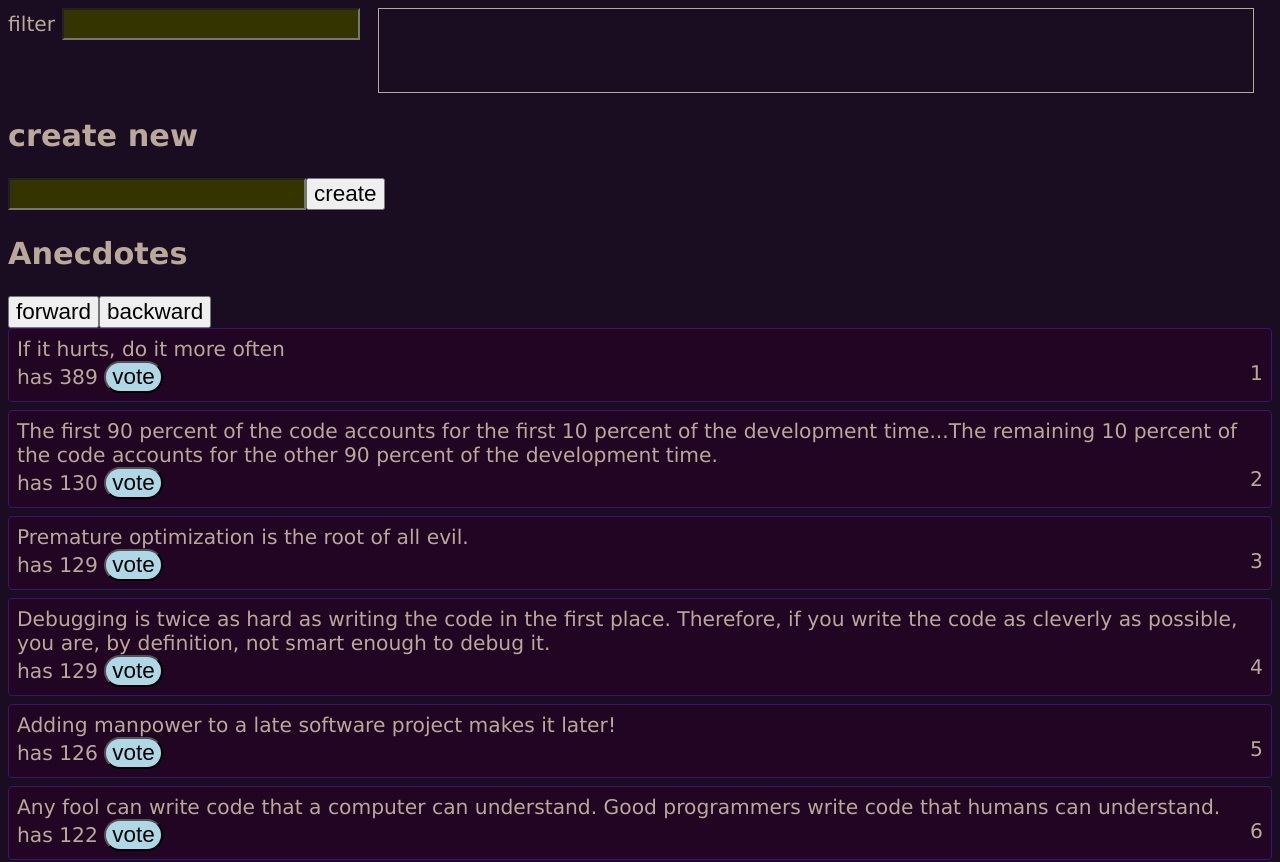
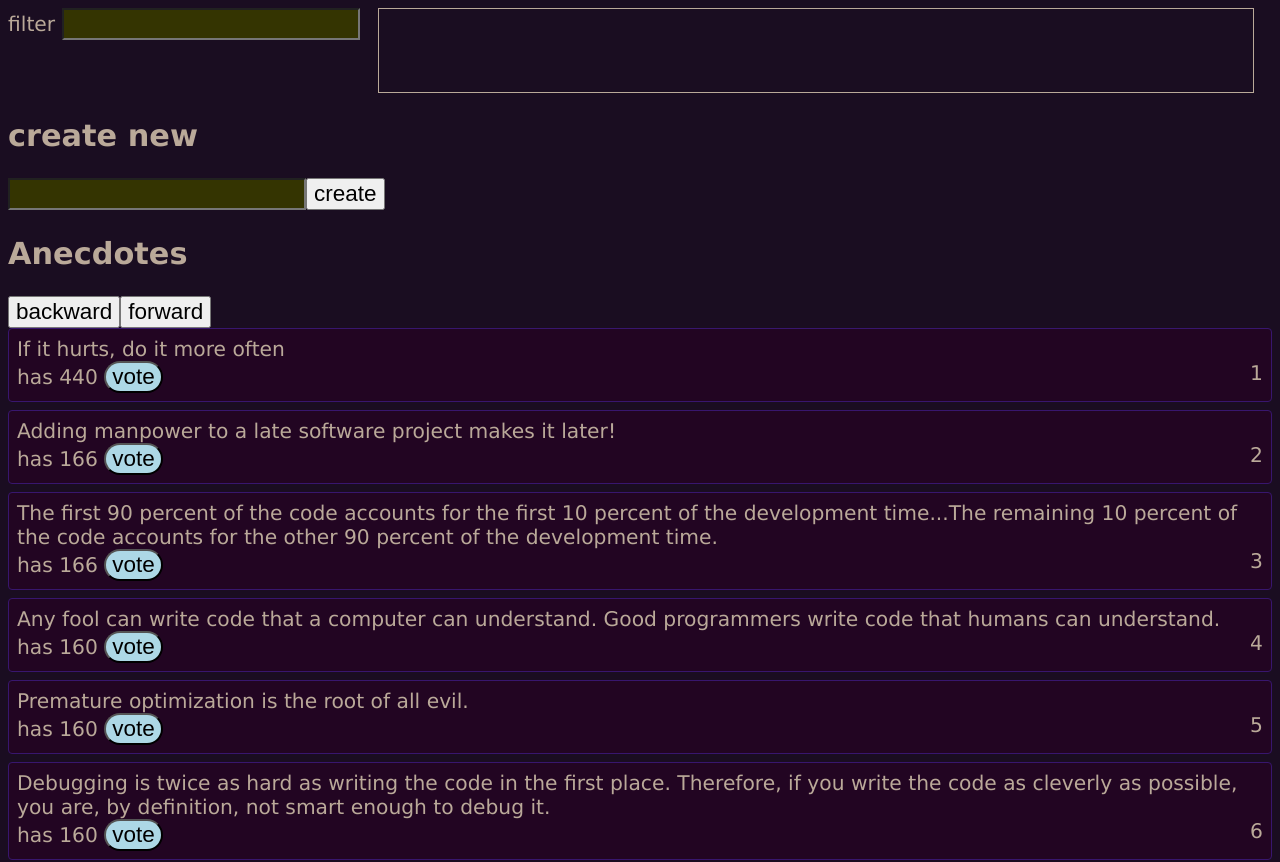
Before and after one commit to Varyperso/Helsinki, a React (Vite) app in the folder part6/Ex6.3-6.8/: page / in a window 1280 px wide. Shown: the top 862 px of the page. Built offline with nearby package versions, Linux system fonts and the light colour scheme; data requests are answered from the project's data file.

Commit message:
fixed history upon adding a new entry

```diff
--- a/part6/Ex6.3-6.8/anecdotesData.json
+++ b/part6/Ex6.3-6.8/anecdotesData.json
@@ -3,37 +3,37 @@
     {
       "content": "If it hurts, do it more often",
       "id": "47145",
-      "votes": 389
+      "votes": 440
     },
     {
       "content": "Adding manpower to a late software project makes it later!",
       "id": "21149",
-      "votes": 126
+      "votes": 166
     },
     {
       "content": "The first 90 percent of the code accounts for the first 10 percent of the development time...The remaining 10 percent of the code accounts for the other 90 percent of the development time.",
       "id": "69581",
-      "votes": 130
+      "votes": 166
     },
     {
       "content": "Any fool can write code that a computer can understand. Good programmers write code that humans can understand.",
       "id": "36975",
-      "votes": 122
+      "votes": 160
     },
     {
       "content": "Premature optimization is the root of all evil.",
       "id": "25170",
-      "votes": 129
+      "votes": 160
     },
     {
       "content": "Debugging is twice as hard as writing the code in the first place. Therefore, if you write the code as cleverly as possible, you are, by definition, not smart enough to debug it.",
       "id": "98312",
-      "votes": 129
+      "votes": 160
     },
     {
       "id": "86e4",
       "content": "h",
-      "votes": 122
+      "votes": 160
     }
   ]
 }
--- a/part6/Ex6.3-6.8/src/App.jsx
+++ b/part6/Ex6.3-6.8/src/App.jsx
@@ -4,16 +4,18 @@ import AnecdoteList from './components/AnecdoteList'
 import AnecdoteForm from './components/AnecdoteForm'
 import FilterAnecdotes from './components/FilterAnecdotes'
 import Notification from './components/Notification'
-import { useEffect } from 'react'
+import { useEffect, useState } from 'react'
 import { initializeAnecdotes } from './reducers/anecdoteSlice'
 
 
 const App = () => {
-
   const dispatch = useDispatch()
   useEffect(() => {
     dispatch(initializeAnecdotes())
   }, [])
+
+  const [history, setHistory] = useState([]) // record history when elements gets added or swapped
+  const [historyIndex, setHistoryIndex] = useState(0) // index of going back and forth in history
 
   return (
     <div>
@@ -21,8 +23,8 @@ const App = () => {
         <FilterAnecdotes />
         <Notification />
       </div>
-      <AnecdoteForm />
-      <AnecdoteList />
+      <AnecdoteForm history={history} historyIndex={historyIndex} />
+      <AnecdoteList history={history} setHistory={setHistory} historyIndex={historyIndex} setHistoryIndex={setHistoryIndex} />
     </div>
   )
 }
--- a/part6/Ex6.3-6.8/src/components/AnecdoteForm.jsx
+++ b/part6/Ex6.3-6.8/src/components/AnecdoteForm.jsx
@@ -1,22 +1,21 @@
 import { useDispatch } from 'react-redux'
 import { addAnecdote } from '../reducers/anecdoteSlice'
 
-const AnecdoteForm = () => {
-
+const AnecdoteForm = ({ history, historyIndex}) => {
   const dispatch = useDispatch()
 
   const handleSubmit = async (e) => {
-    e.preventDefault()
+    e.preventDefault();
     const newAnecdote = e.target.newAnecdote.value
     dispatch(addAnecdote(newAnecdote))
-  }
+  };
 
   return (
     <>
      <h2>create new</h2>
       <form onSubmit={handleSubmit}>
         <input name="newAnecdote" />
-        <button>create</button>
+        <button disabled={historyIndex !== history.length - 1}>create</button>
       </form>
     </>
   )
--- a/part6/Ex6.3-6.8/src/components/AnecdoteList.jsx
+++ b/part6/Ex6.3-6.8/src/components/AnecdoteList.jsx
@@ -2,7 +2,7 @@ import { useEffect, useState, useRef, useLayoutEffect, useMemo } from 'react'
 import { useDispatch, useSelector } from 'react-redux'
 import { addVote } from '../reducers/anecdoteSlice'
 
-const AnecdoteList = () => {
+const AnecdoteList = ({ history, setHistory, historyIndex, setHistoryIndex }) => {
   const dispatch = useDispatch()
   const anecdotes = useSelector(state => state.anecdotes)
   const filter = useSelector(state => state.anecdotesFilter)
@@ -10,9 +10,8 @@ const AnecdoteList = () => {
     return anecdotes.filter(a => a.content.toLowerCase().includes(filter.toLowerCase()))
   }, [anecdotes, filter])
 
-  const [anecdotesSorted, setAnecdotesSorted] = useState(filteredAnecdotes) // delay the sorting so it wont look immediate(as if through a server)
-  const [history, setHistory] = useState([])
-  const [historyIndex, setHistoryIndex] = useState(-1) // index of going back and forth in history
+  const [anecdotesSorted, setAnecdotesSorted] = useState([]) // delay the sorting so it wont look immediate(as if through a server)
+  const [historyJump, setHistoryJump] = useState(false); // are we jumping through history right now?(to not accidentaly save a history snapshot)
   const [, forceRender] = useState(0); // re-render to delete the "✓ Voted!" at the end of voting(since its using useRef)
   const updatedIds = useRef([]) // recently updated anecdotes temporary change color up until the sorting happens(via the setTimeout)
   const sortingTimerId = useRef(null) // to clear the timers when user clicks vote(debounce sorting)
@@ -20,6 +19,9 @@ const AnecdoteList = () => {
   const bgTimers = useRef({}); // background timers
   const itemRefs = useRef({}) // animate between the before and after sorting positions
   const oldPositions = useRef({}) // save the positions of the anecdotes right after pressing "vote"
+
+  console.log("history", history);
+
 
   const handleVote = (anecdote) => {
     dispatch(addVote(anecdote))
@@ -31,6 +33,7 @@ const AnecdoteList = () => {
       forceRender(prev => prev + 1) // re-render
     }, 1800);
     setTempBackground(bgTimers, itemRefs.current[anecdote.id], anecdote.id, itemRefs.current[anecdote.id].style.backgroundColor, 'rgb(12, 50, 3)', 0)
+    setHistoryJump(false)
   }
 
   useEffect(() => {
@@ -40,36 +43,42 @@ const AnecdoteList = () => {
   }, [filteredAnecdotes])
 
   useLayoutEffect(() => {
+    if (anecdotesSorted.length === 0) return
+    if (history.length === 0 && anecdotesSorted.length !== 0) {
+      setHistory([anecdotesSorted])
+      return
+    }
     const newPositions = calculatePositions(anecdotesSorted, itemRefs)
-    let elementsDidSwap = false
-    anecdotesSorted.forEach((a, idx) => {
+    let swapped = false
+    anecdotesSorted.forEach(a => {
       const el = itemRefs.current[a.id]
       if (!el) return
       const oldTop = oldPositions.current[a.id]
       const newTop = newPositions[a.id]
-
-      if (oldTop !== undefined && Math.abs(oldTop - newTop) > 50) { // 50px to compensate for height differences between elements
-        elementsDidSwap = true
+      if (oldTop !== undefined && Math.abs(oldTop - newTop) > 30) { // 30px to compensate for height differences between elements
         const delta = oldTop - newTop // how much the element moved in the y axis
-
+        swapped = true
         el.style.transition = 'background-color 0.6s cubic-bezier(.25,.75,.57,.96)' // Remove any inline transition override so it will snap into the old position
         el.style.transform = `translateY(${delta}px)` // Offset element to old position
         void el.offsetHeight  // Force browser to apply the transform immediately
         el.style.transition = 'transform 0.3s cubic-bezier(.25,.75,.57,.96), background-color 0.6s cubic-bezier(.25,.75,.57,.96)'
         el.style.transform = 'translateY(0)'
-
         setTempBackground(bgTimers, el, a.id, 'rgb(72, 5, 33)', 'rgb(50, 3, 50)', 600); // swapped
       }
       else setTempBackground(bgTimers, el, a.id, el.style.backgroundColor, 'rgb(34, 5, 34)', 1200); // back to og color cuz element is no longer recently updated
     })
     oldPositions.current = newPositions
-    if (historyIndex !== history.length - 1) return // if we're not on the last history entry(most recent/current one)
-    if (elementsDidSwap) {
-      const newHistory = [...history]
-      newHistory.push(anecdotesSorted)
-      setHistory(newHistory)
-      setHistoryIndex(prev => prev + 1)
+
+    if (historyJump) return
+    if (!swapped) {
+      setHistory(prev => [...prev.slice(0, -1), anecdotesSorted])
+      return
     }
+
+    const newHistory = [...history]
+    newHistory.push(anecdotesSorted)
+    setHistory(newHistory)
+    setHistoryIndex(prev => prev + 1)
   }, [anecdotesSorted])
 
   const goHistory = (where) => {
@@ -79,13 +88,14 @@ const AnecdoteList = () => {
     if (newIndex < 0 || newIndex > history.length - 1) return;
     setHistoryIndex(newIndex);
     setAnecdotesSorted(history[newIndex]);
+    setHistoryJump(true)
   };
 
   return (
     <>
       <h2>Anecdotes</h2>
+      <button onClick={() => goHistory('-')}>backward</button>
       <button onClick={() => goHistory('+')}>forward</button>
-      <button onClick={() => goHistory('-')}>backward</button>
       {anecdotesSorted.map((anecdote, idx) => {
         const wasUpdatedId = updatedIds.current.find((id) => id === anecdote.id) // was this anecdote recently voted on?
         const valueDifference = wasUpdatedId && filteredAnecdotes.reduce((x, y) => y.id === wasUpdatedId ? y.votes : x, null) - anecdote.votes
@@ -118,7 +128,6 @@ const AnecdoteList = () => {
 
 export default AnecdoteList
 
-
 function setTempBackground(bgTimersRef, el, id, color, revertColor, delay)  {
   clearTimeout(bgTimersRef.current[id]); // Cancel previous timer if exists
   el.style.backgroundColor = color;
```
